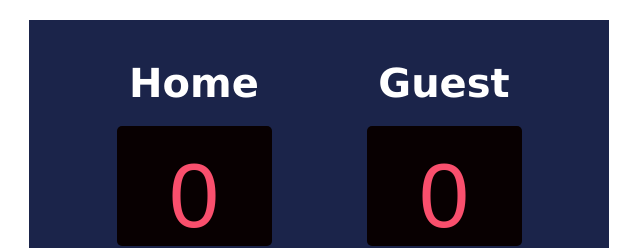
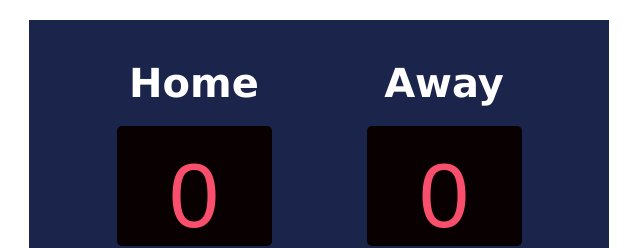
Before and after one commit to sarvanramzan/basketball_scoreboard_project, a plain HTML site: page index.html in a window 1280 px wide. Shown: the top 248 px of the page, 321-961 px from the left. Drawn offline with Linux system fonts and the light colour scheme; a web font is replaced by a local one.

Commit message:
Update index.html

```diff
--- a/index.html
+++ b/index.html
@@ -23,7 +23,7 @@
                 <button id="savescore-btn" class="btn">Save Scores</button>
             </div>
             <div>
-                <h3 class="board-title">Guest</h3>
+                <h3 class="board-title">Away</h3>
                 <div class="score">
                     <div id="guest-score-text" class="score-text">0</div>
                 </div>
```
